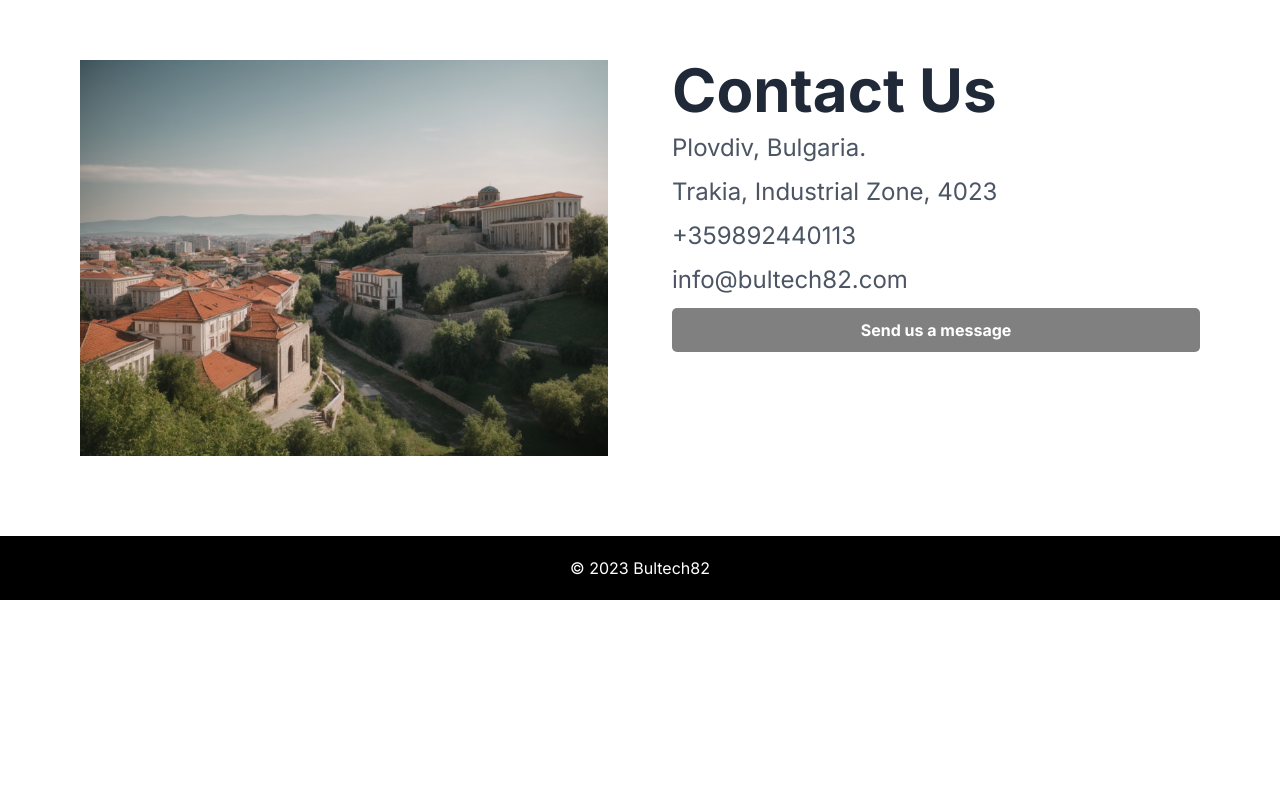
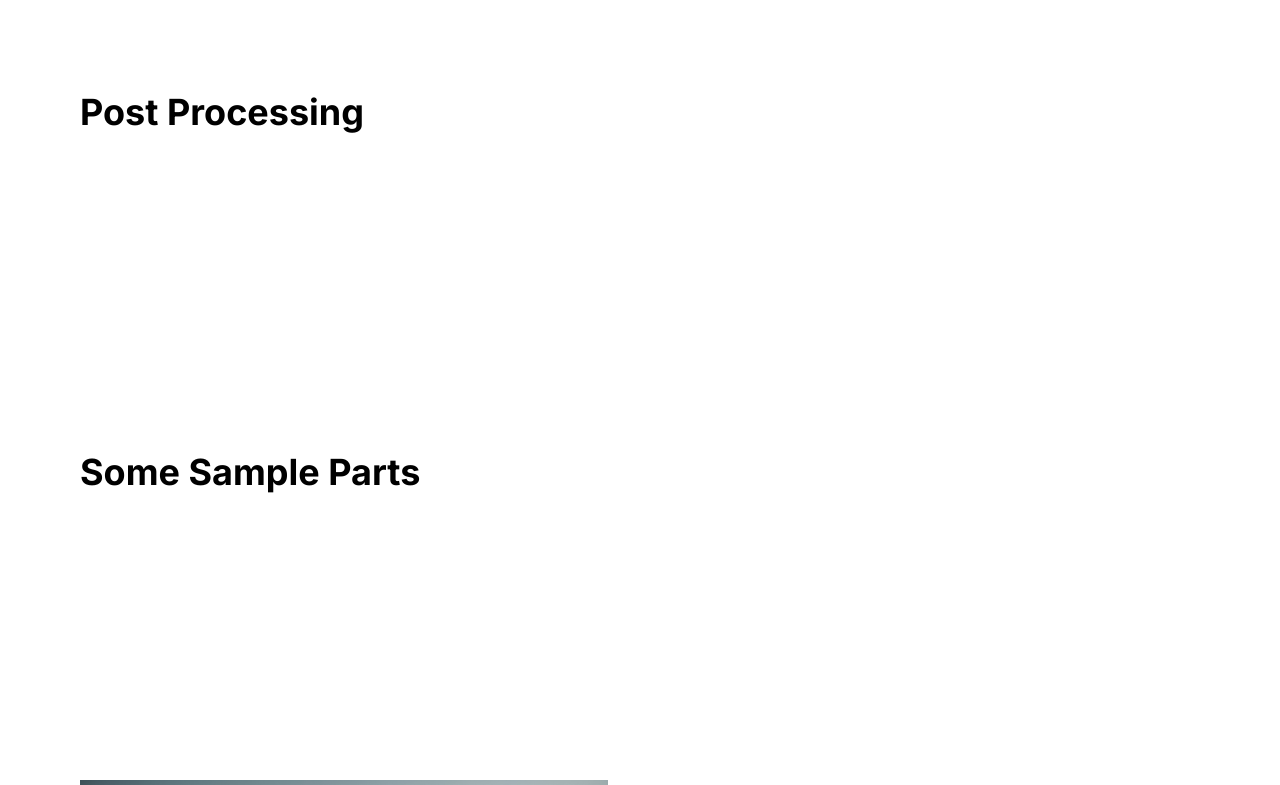
Before and after one commit to NikolaSirakov2/bultech82, a Next.js app: page / in a window 1280 px wide. Shown: the part 1910-2695 px from the top of the page. Before the commit the page ends 2510 px from the top, so only its background shows below. Built offline with nearby package versions, Linux system fonts and the light colour scheme.

Commit message:
Update page.tsx

```diff
--- a/app/page.tsx
+++ b/app/page.tsx
@@ -2,6 +2,8 @@ import AboutUs from "@/app/components/AboutUs";
 import ContactUs from "@/app/components/ContactUs";
 import Hero from "@/app/components/Hero";
 import Services from "@/app/components/Services";
+import Processing from "@/app/components/Processing";
+import SampleParts from "@/app/components/SampleParts";
 import React from "react";
 
 export default function Home() {
@@ -9,7 +11,9 @@ export default function Home() {
     <>
       <div id="hero"><Hero /></div>
       <div id="about-us"><AboutUs /></div>
-      <div id="services"><Services /></div>
+      <div id="production-processes"><Services /></div>
+      <div id="post-processing"><Processing /></div>
+      <div id="sample-parts"><SampleParts /></div>
       <div id="contact-us"><ContactUs /></div>
     </>
   );
```
